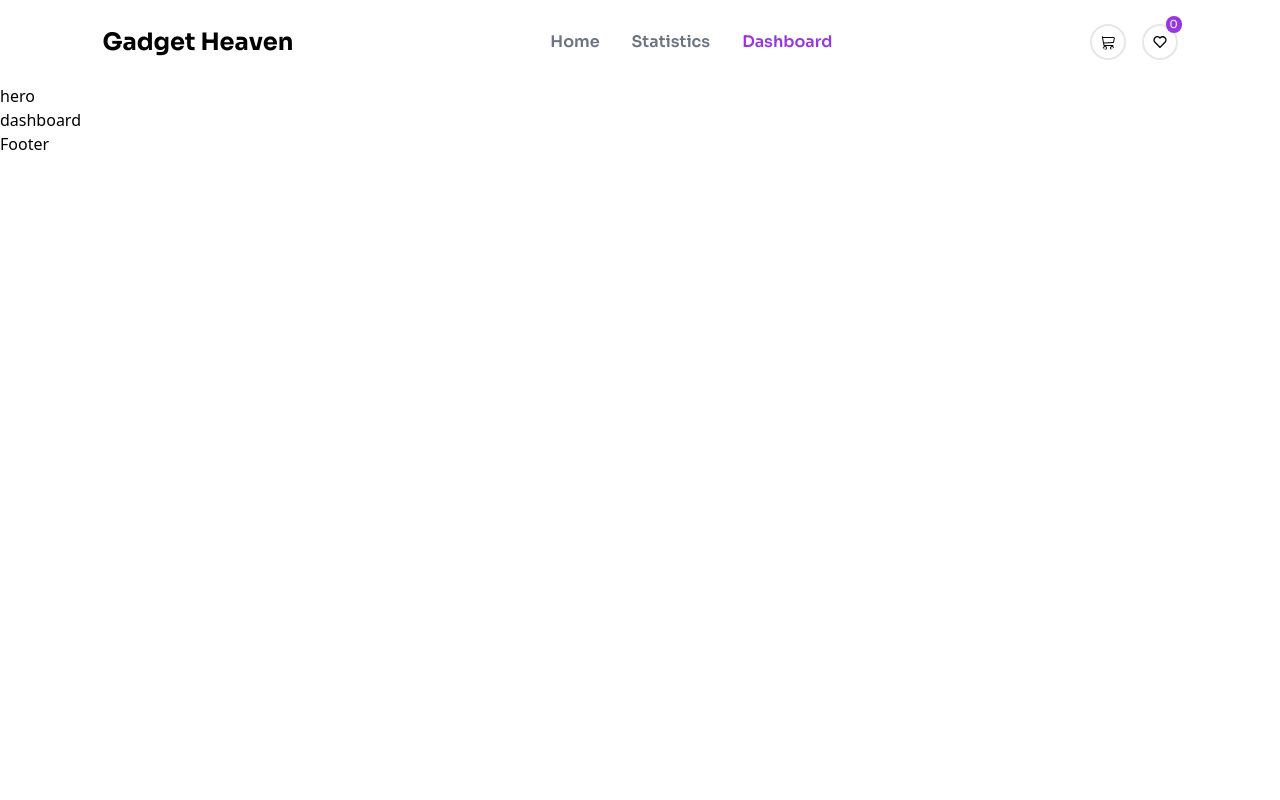
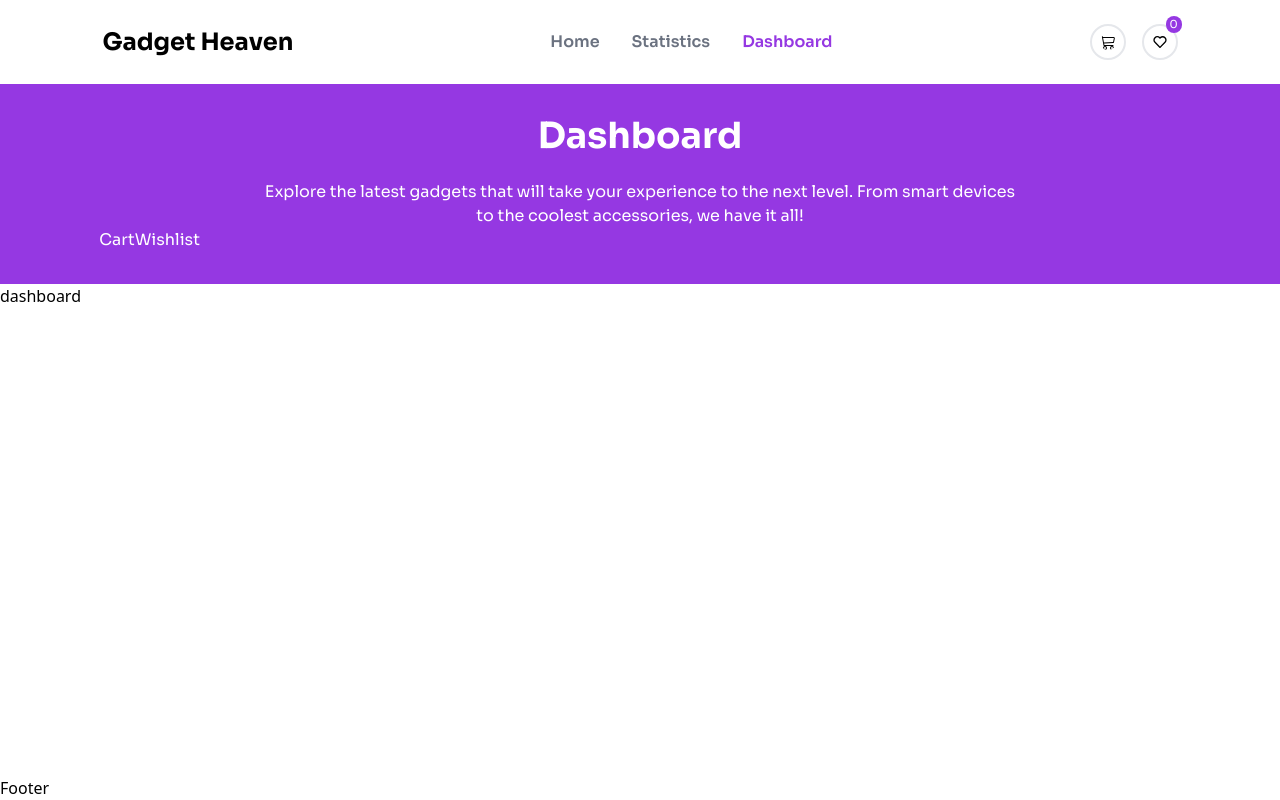
Before and after one commit to Atik471/gadget-heaven, a React (Vite) app: page /dashboard in a window 1280 px wide. Built offline with nearby package versions, Linux system fonts and the light colour scheme.

Commit message:
added hero section

```diff
--- a/src/Components/Dashboard.jsx
+++ b/src/Components/Dashboard.jsx
@@ -1,7 +1,10 @@
 
 const Dashboard = () => {
+
+
+
     return (
-        <div>
+        <div className="flex-grow">
             dashboard
         </div>
     );
--- a/src/Components/Footer.jsx
+++ b/src/Components/Footer.jsx
@@ -1,7 +1,7 @@
 
 const Footer = () => {
     return (
-        <div>
+        <div className="sticky b-0">
             Footer
         </div>
     );
--- a/src/Components/Hero.jsx
+++ b/src/Components/Hero.jsx
@@ -1,10 +1,61 @@
+import { useLocation } from "react-router-dom";
 
-const Hero = ({heroContent}) => {
+const Hero = () => {
+
+    const location = useLocation()
+
+    let heroContent
+
+    if(location.pathname === '/')
+    {
+        heroContent = (
+            <div className="text-center font-sora">
+                <h1 className="text-[3.5rem] leading-[4.5rem] font-extrabold mb-6 max-w-[80%] m-auto">Upgrade Your Tech Accessorize with Gadget Heaven Accessories</h1>
+                <p className="max-w-[70%] m-auto">Explore the latest gadgets that will take your experience to the next level. From smart devices to the coolest accessories, we have it all!</p>
+                <button>Shop</button>
+            </div>
+        )
+    }
+    else if(location.pathname === '/dashboard')
+    {
+        heroContent = (
+            <div className="text-center font-sora">
+                <h1 className="text-4xl font-bold mb-6">Dashboard</h1>
+                <p className="max-w-[70%] m-auto">Explore the latest gadgets that will take your experience to the next level. From smart devices to the coolest accessories, we have it all!</p>
+                <div className="flex">
+                    <button>Cart</button>
+                    <button>Wishlist</button>
+                </div>
+            </div>
+        )
+    }
+    else if(location.pathname === '/statistics')
+    {
+        heroContent = (
+            <div className="text-center font-sora">
+                <h1 className="text-4xl font-bold mb-6">Statistics</h1>
+                <p className="max-w-[70%] m-auto">Explore the latest gadgets that will take your experience to the next level. From smart devices to the coolest accessories, we have it all!</p>
+            </div>
+        )
+    }
+    else if(location.pathname === '/product')
+    {
+        heroContent = (
+            <div className="text-center font-sora">
+                <h1 className="text-4xl font-bold mb-6">Product Details</h1>
+                <p className="max-w-[70%] m-auto">Explore the latest gadgets that will take your experience to the next level. From smart devices to the coolest accessories, we have it all!</p>
+            </div>
+        )
+    }
+
     return (
-        <div>
-            hero
+        <div className="bg-primary w-full text-white font-sora flex justify-center items-center p-8">
+            {
+                heroContent
+            }
         </div>
     );
 };
 
+
 export default Hero;
--- a/src/Components/Home.jsx
+++ b/src/Components/Home.jsx
@@ -1,6 +1,6 @@
 const Home = () => {
     return (
-        <div>
+        <div className="flex-grow">
             Home
         </div>
     );
--- a/src/Components/Product.jsx
+++ b/src/Components/Product.jsx
@@ -1,7 +1,7 @@
 
 const Product = () => {
     return (
-        <div>
+        <div className="flex-grow">
 
         </div>
     );
--- a/src/Components/Root.jsx
+++ b/src/Components/Root.jsx
@@ -6,10 +6,8 @@ import Footer from "./Footer";
 const Root = () => {
     const location = useLocation()
 
-
-
     return (
-        <div>
+        <div className="flex flex-col  min-h-screen">
             <Header></Header>
             {location.pathname === "/" ? <Home></Home> : <Outlet></Outlet> }
             <Footer></Footer>
--- a/src/Components/Statistics.jsx
+++ b/src/Components/Statistics.jsx
@@ -1,7 +1,7 @@
 
 const Statistics = () => {
     return (
-        <div>
+        <div className="flex-grow">
             stats
         </div>
     );
```
